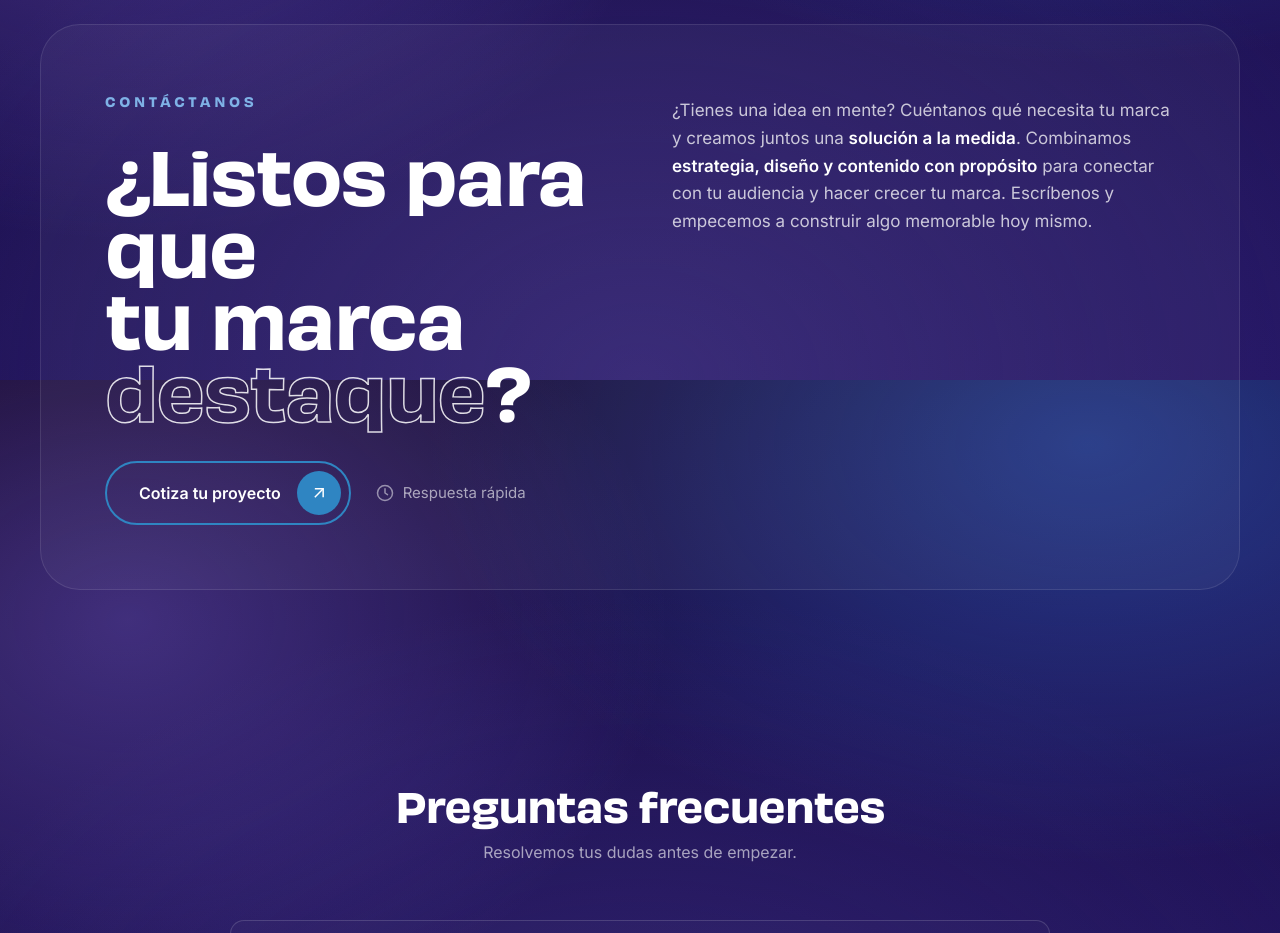
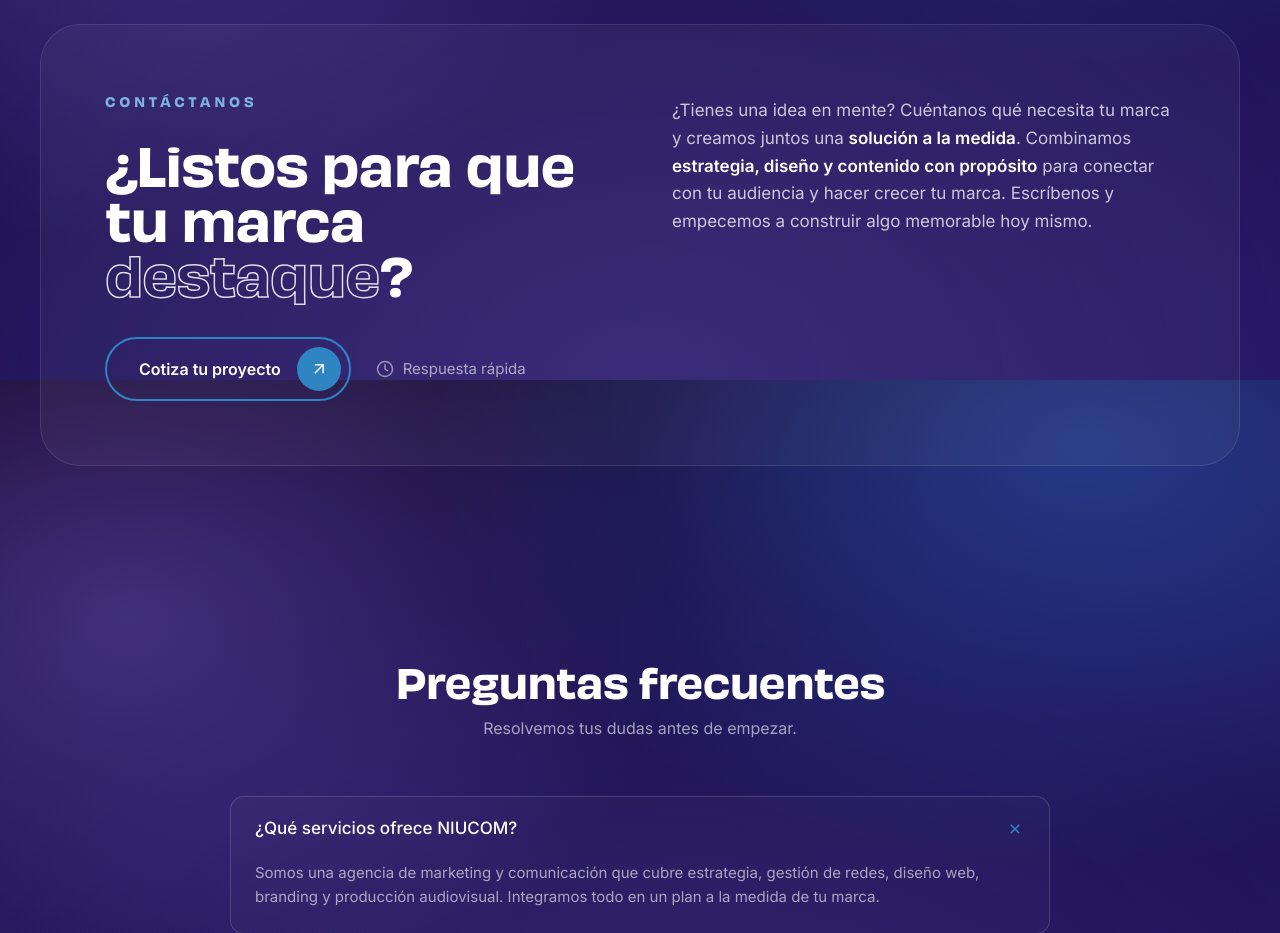
Before and after one commit to grapheting-oss/claude-, a Next.js app: page / in a window 1280 px wide. Shown: the part 6820-7753 px from the top of the page. Built offline with nearby package versions, Linux system fonts and the light colour scheme.

Commit message:
Tidy CTA heading line breaks (3 clean lines, no orphan word)
Co-Authored-By: Claude Opus 4.8 <noreply@anthropic.com>

```diff
--- a/src/components/CtaSection.tsx
+++ b/src/components/CtaSection.tsx
@@ -14,10 +14,12 @@ export function CtaSection() {
               <span className="font-display text-[13px] font-semibold uppercase tracking-[0.28em] text-[#7fb2e6]">
                 Contáctanos
               </span>
-              <h2 className="font-display mt-5 text-[clamp(38px,6vw,72px)] font-bold leading-[1.0] tracking-tight text-white">
+              <h2 className="font-display mt-5 text-[clamp(32px,4.2vw,52px)] font-bold leading-[1.05] tracking-tight text-white">
                 ¿Listos para que
                 <br />
-                tu marca <span className={outline}>destaque</span>?
+                tu marca
+                <br />
+                <span className={outline}>destaque</span>?
               </h2>
 
               <div className="mt-10 flex flex-wrap items-center gap-6">
```
